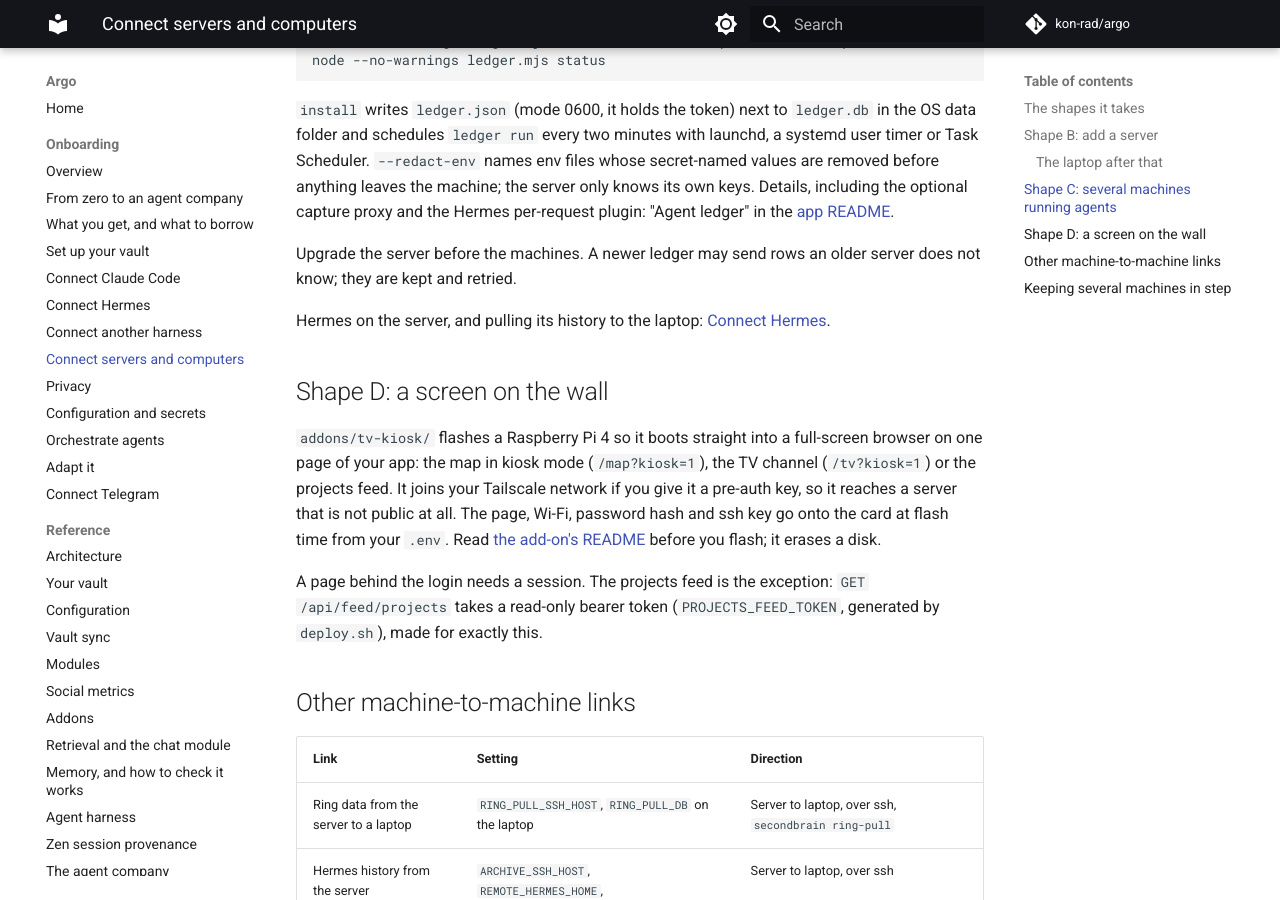
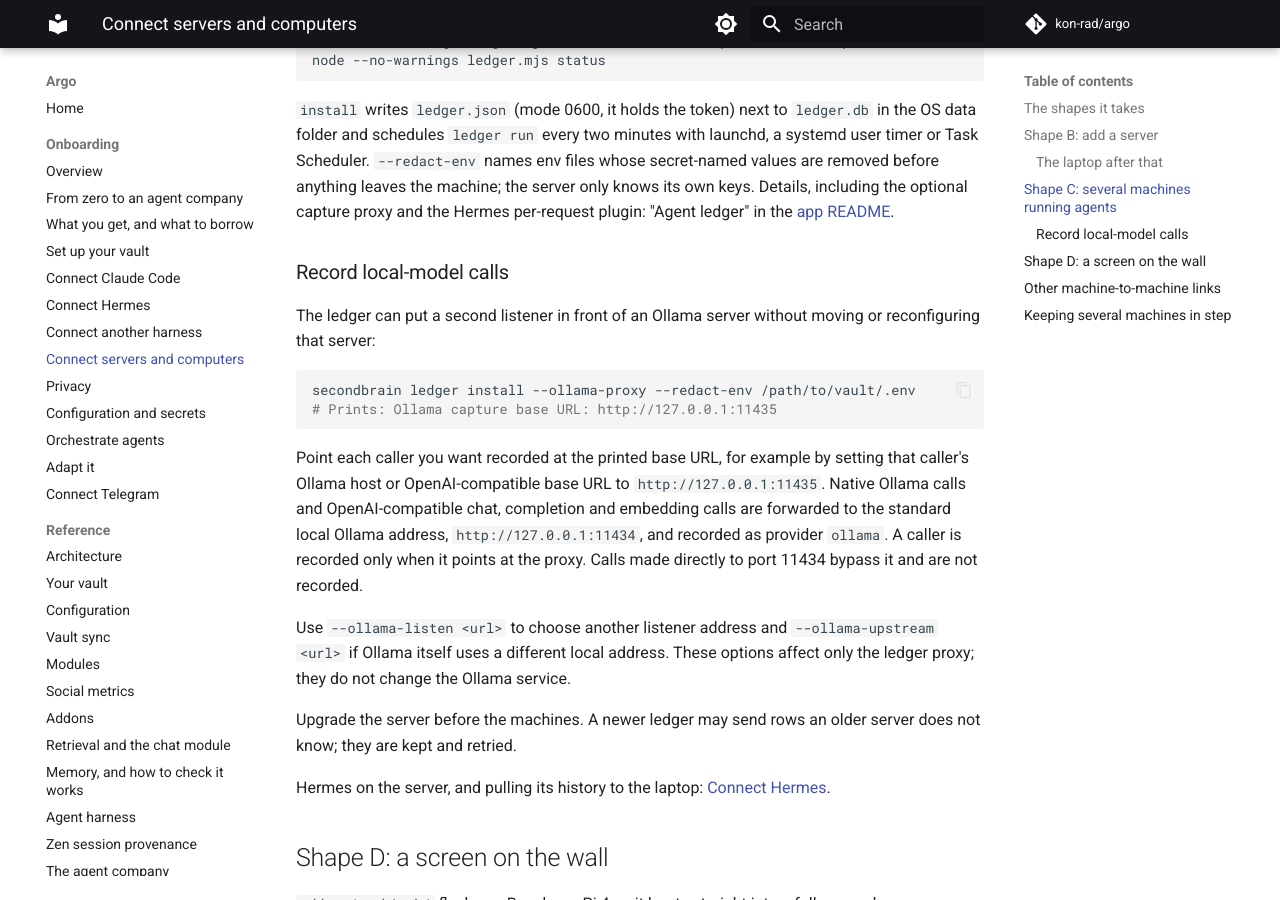
Before and after one commit to kon-rad/argo, an MkDocs documentation site: the page built from docs/onboarding/06-connect-machines.md, in a window 1280 px wide and 900 px high, scrolled down 2991 px. Built offline with MkDocs 1.6.1 and Material for MkDocs 9.7.7, drawn with Linux system fonts in a browser that asks for light colours; comment, search, counter and statistics services are not loaded.

Commit message:
docs(ledger): explain local Ollama capture
Document the opt-in listener, caller base URL, upstream overrides, and the fact that direct Ollama calls bypass capture.

Co-Authored-By: Codex <noreply@openai.com>

````diff
--- a/docs/onboarding/06-connect-machines.md
+++ b/docs/onboarding/06-connect-machines.md
@@ -90,6 +90,19 @@ node --no-warnings ledger.mjs status
 
 `install` writes `ledger.json` (mode 0600, it holds the token) next to `ledger.db` in the OS data folder and schedules `ledger run` every two minutes with launchd, a systemd user timer or Task Scheduler. `--redact-env` names env files whose secret-named values are removed before anything leaves the machine; the server only knows its own keys. Details, including the optional capture proxy and the Hermes per-request plugin: "Agent ledger" in the [app README](https://github.com/kon-rad/argo/blob/main/app/README.md).
 
+### Record local-model calls
+
+The ledger can put a second listener in front of an Ollama server without moving or reconfiguring that server:
+
+```bash
+secondbrain ledger install --ollama-proxy --redact-env /path/to/vault/.env
+# Prints: Ollama capture base URL: http://127.0.0.1:11435
+```
+
+Point each caller you want recorded at the printed base URL, for example by setting that caller's Ollama host or OpenAI-compatible base URL to `http://127.0.0.1:11435`. Native Ollama calls and OpenAI-compatible chat, completion and embedding calls are forwarded to the standard local Ollama address, `http://127.0.0.1:11434`, and recorded as provider `ollama`. A caller is recorded only when it points at the proxy. Calls made directly to port 11434 bypass it and are not recorded.
+
+Use `--ollama-listen <url>` to choose another listener address and `--ollama-upstream <url>` if Ollama itself uses a different local address. These options affect only the ledger proxy; they do not change the Ollama service.
+
 Upgrade the server before the machines. A newer ledger may send rows an older server does not know; they are kept and retried.
 
 Hermes on the server, and pulling its history to the laptop: [Connect Hermes](04-hermes.md#hermes-on-a-server).
````
Also changed, not shown: app/README.md (+3 -1 lines), docs/onboarding/07-privacy.md (+1 -1 lines).
